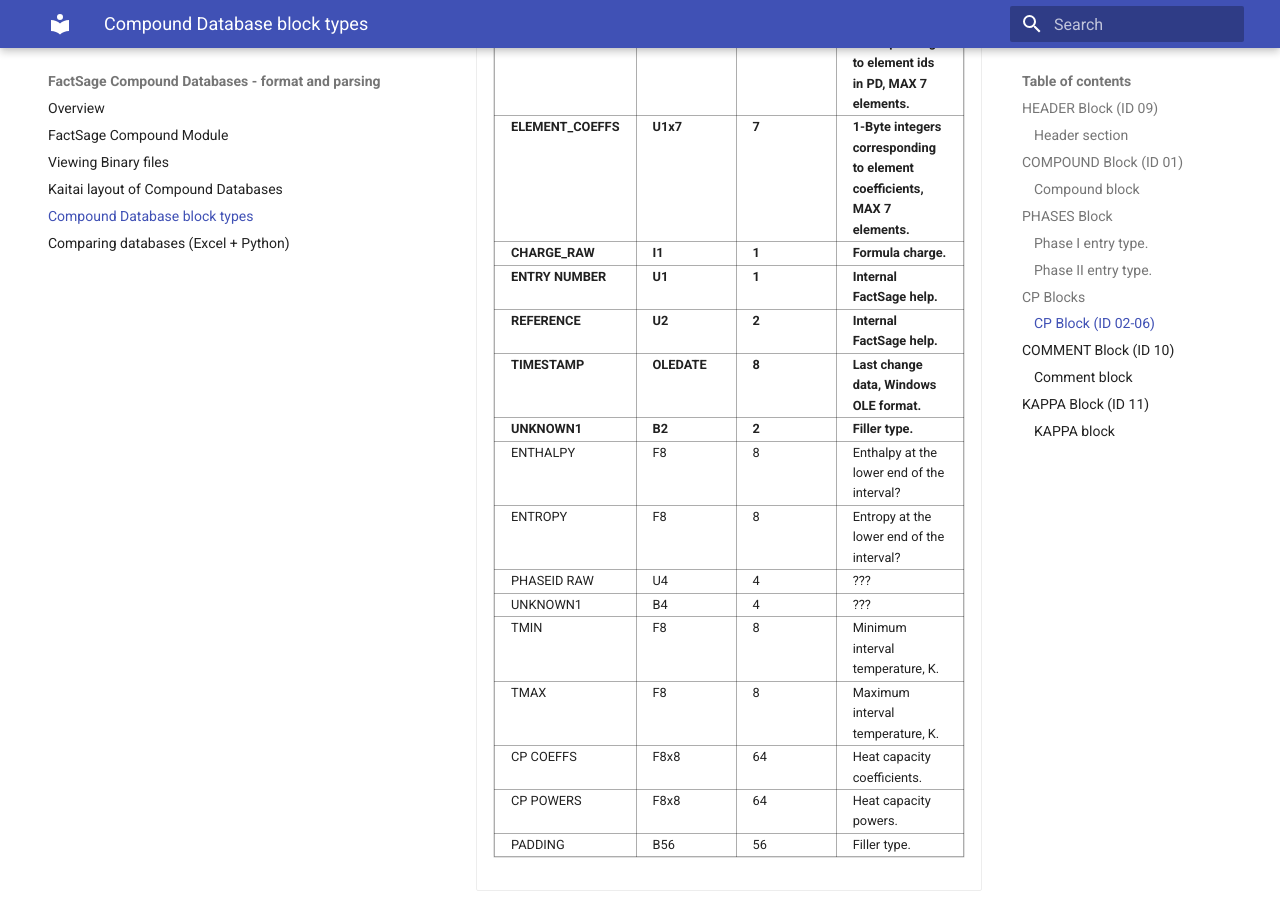
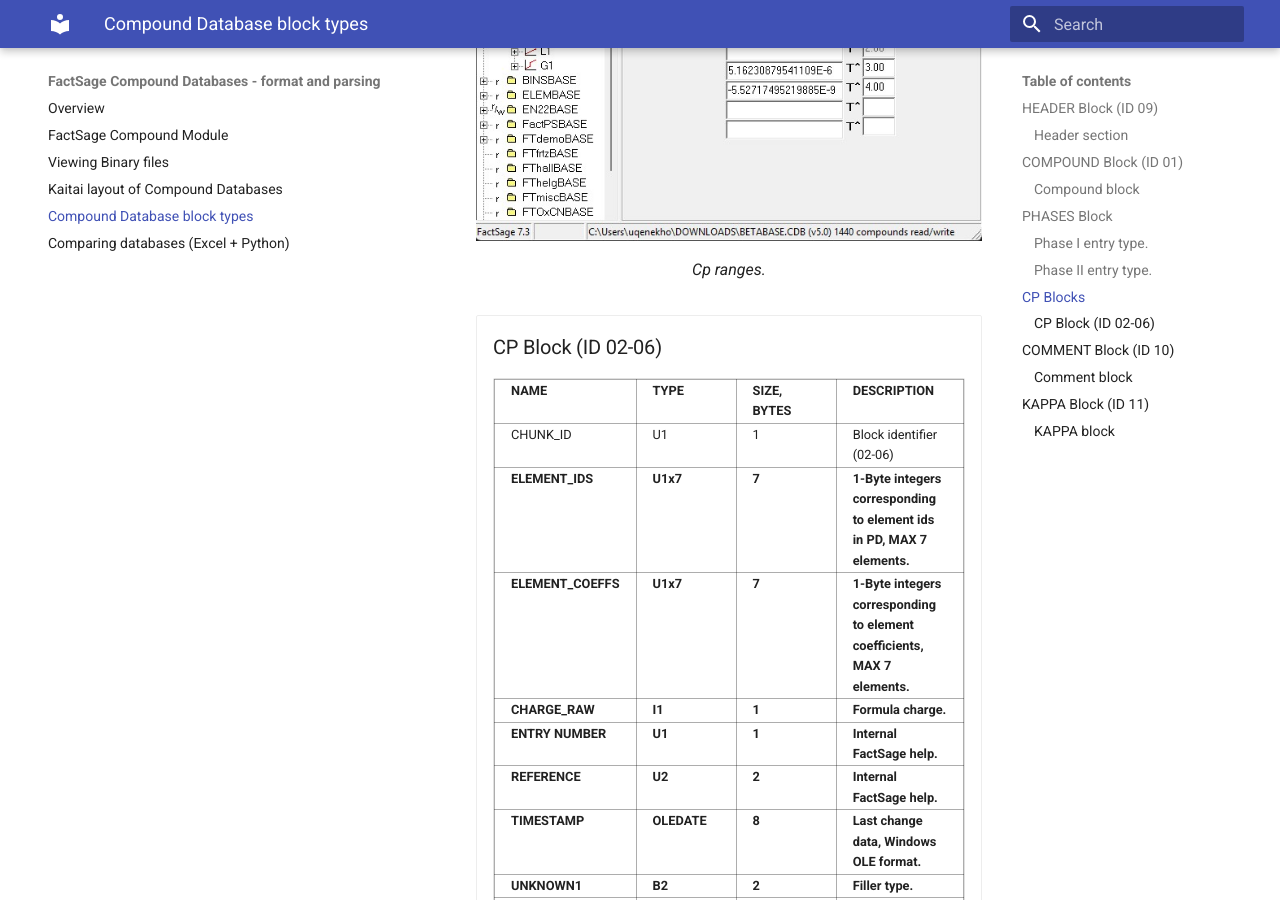
Before and after one commit to evnekdev/factsage-compound-docs, an MkDocs documentation site: the page built from docs/block-types.md, in a window 1280 px wide and 900 px high, scrolled down 8418 px. Built offline with MkDocs 1.6.1 and Material for MkDocs 9.7.7, drawn with Linux system fonts in a browser that asks for light colours.

Commit message:
Update block-types.md

```diff
--- a/docs/block-types.md
+++ b/docs/block-types.md
@@ -165,6 +165,15 @@
 
 <div class="grid cards" markdown>
 
+<figure>
+  <img src="../images/compound-module-cp.jpg", width="100%">
+  <figcaption>Cp ranges. </figcaption>
+</figure>
+
+</div>
+
+<div class="grid cards" markdown>
+
   - ### CP Block (ID 02-06)
 
     | **NAME** | **TYPE** | **SIZE, BYTES** | **DESCRIPTION** |
```
